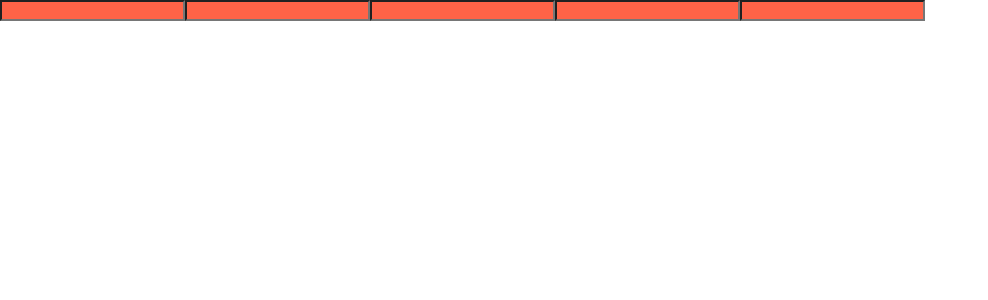
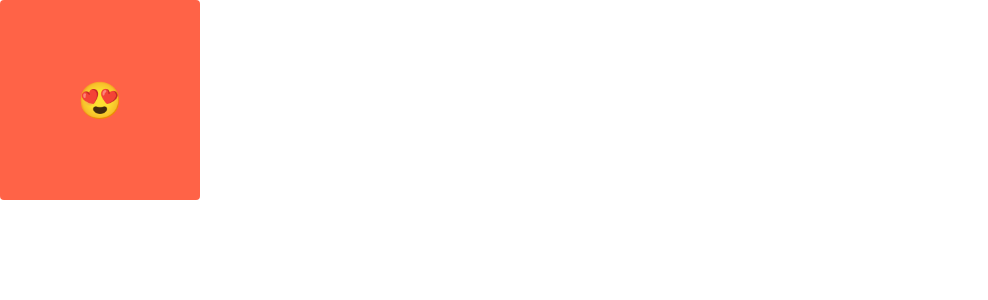
Before and after one commit to wkdwlgo/react-master, a React (Create React App) app: page / in a window 1280 px wide. Shown: the top 300 px of the page, without its empty margins (0-988 px from the left). Built offline with nearby package versions, Linux system fonts and the light colour scheme.

Commit message:
styled component4

```diff
--- a/src/App.js
+++ b/src/App.js
@@ -1,25 +1,53 @@
 
-import styled from 'styled-components';
+import styled, { keyframes } from 'styled-components';
 
-const Father=styled.div`
+const Wrapper=styled.div`
   display: flex;
 
 `;
-const Input = styled.input.attrs({required:true})`
-  background-color: tomato;
+
+const rotationAnimation = keyframes`
+  0% {
+    transform:rotate(0deg);
+    border-radius:0px;
+  }
+  50%{
+    transform:rotate(360deg);
+    border-radius:100px;
+  }
+  100%{
+    transform:rotate(360deg);
+    border-radius:0px;
+  }
+`;
+
+const Box=styled.div`
+  height:200px;
+  width:200px;
+  background-color:tomato;
+  display:flex;
+  justify-content: center;
+  align-items: center;
+  animation:${rotationAnimation} 1s linear infinite;
+  span{
+    font-size: 36px;
+    &:hover{
+      font-size: 40px;
+    }
+    &:active{
+      opacity: 0;
+    }
+  }
 `
-
 
 function App() {
   return (
-  <Father as="header">
-      <Input />
-      <Input />
-      <Input />
-      <Input />
-      <Input />
-  </Father>
-  );
+    <Wrapper>
+      <Box>
+        <span>😍</span>
+      </Box>
+    </Wrapper>
+    );
 }
 
 export default App;
```
